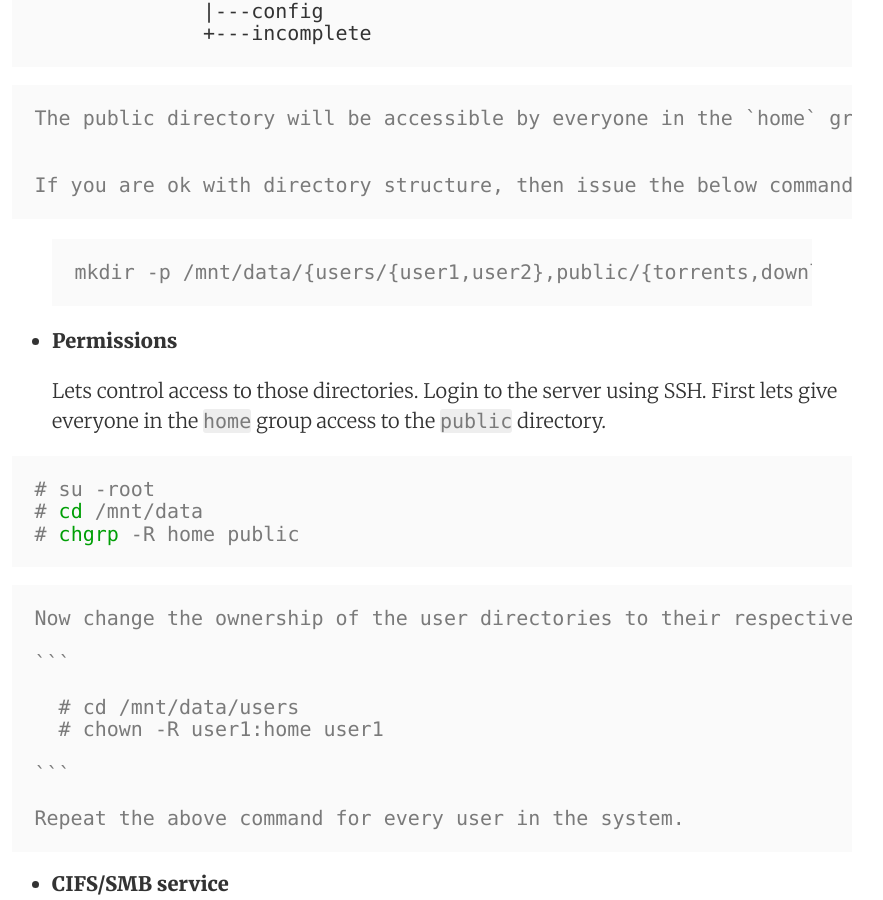
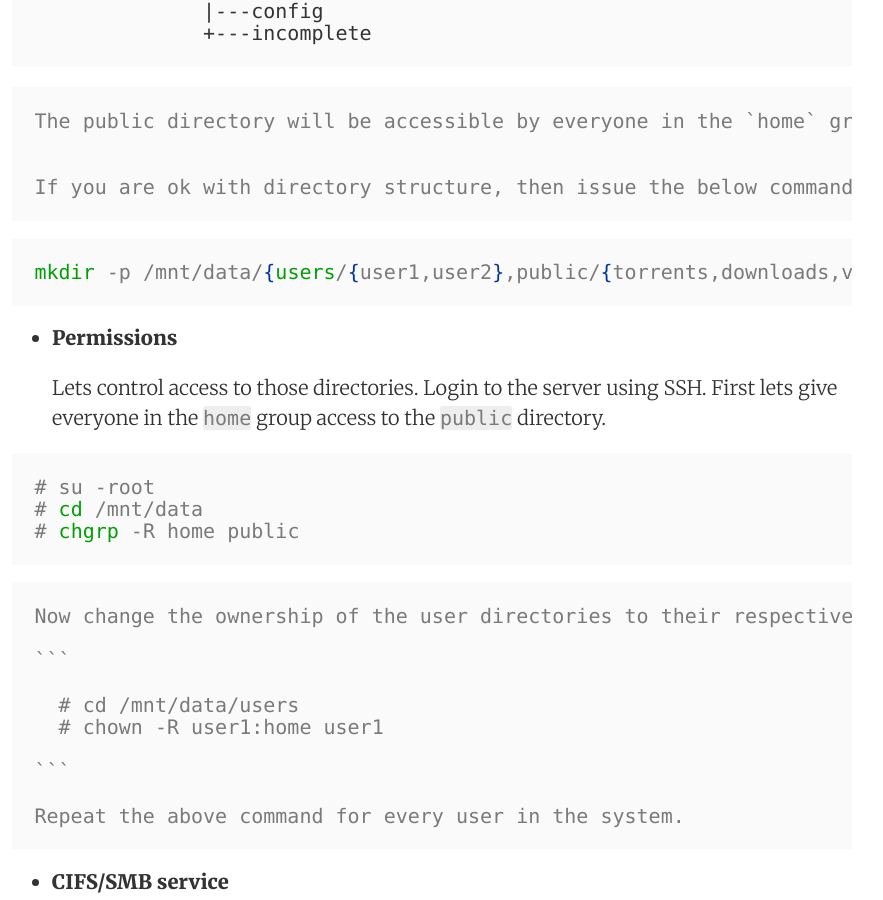
Before and after one commit to naveedmurtuza/fantastic-fiesta, a Jekyll site: the page built from _posts/2014-06-10-see-pixyll-in-action.md, in a window 1280 px wide and 900 px high, scrolled down 5711 px. Shown: the whole window, without its empty margins (208-1091 px from the left). Built offline with Jekyll 4.4.1, drawn with Linux system fonts in a browser that asks for light colours; Markdown is read by kramdown in place of the engine named in the settings.

Commit message:
Update 2014-06-10-see-pixyll-in-action.md

````diff
--- a/_posts/2014-06-10-see-pixyll-in-action.md
+++ b/_posts/2014-06-10-see-pixyll-in-action.md
@@ -120,7 +120,7 @@ Still with me? :) OK lets start configuring.
 * __File Structure__
     Since the NAS boxh will be used by multiple users accross the network for their file storage needs, we need to have our files properly organized, so as not to clutter the disk space. The structure I am using is as follows. Ofcourse you can change the structure if you are not comfortable with it.
 
-
+<p>
 <pre>
     data
       |---users
@@ -137,7 +137,7 @@ Still with me? :) OK lets start configuring.
               |---config
               +---incomplete
 </pre>
-
+</p>
 
 
 
@@ -146,9 +146,9 @@ Still with me? :) OK lets start configuring.
 
     If you are ok with directory structure, then issue the below command in ssh console.
 
-{% highlight console %}
+```bash
 mkdir -p /mnt/data/{users/{user1,user2},public/{torrents,downloads,video,audio,photos},transmission/{config,incomplete}}
-{% endhighlight %}
+```
 
 
 * __Permissions__
````
